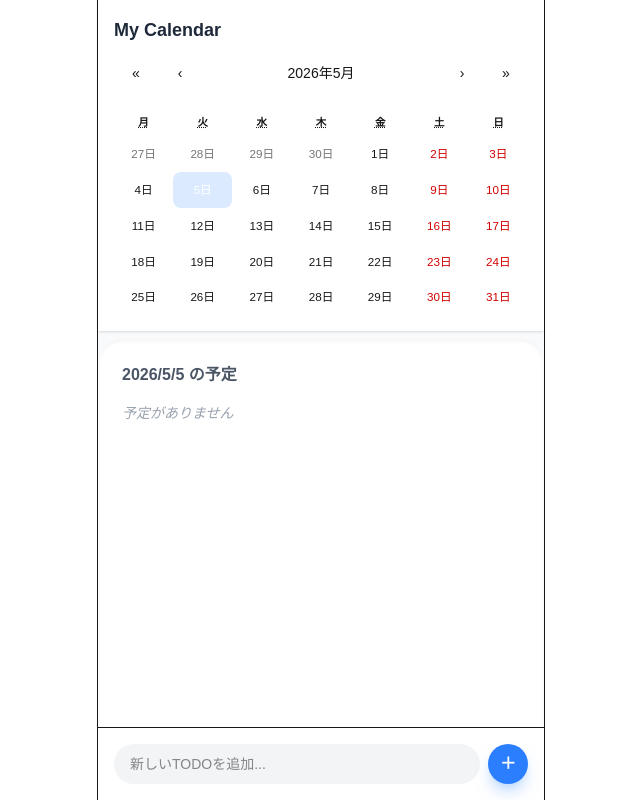
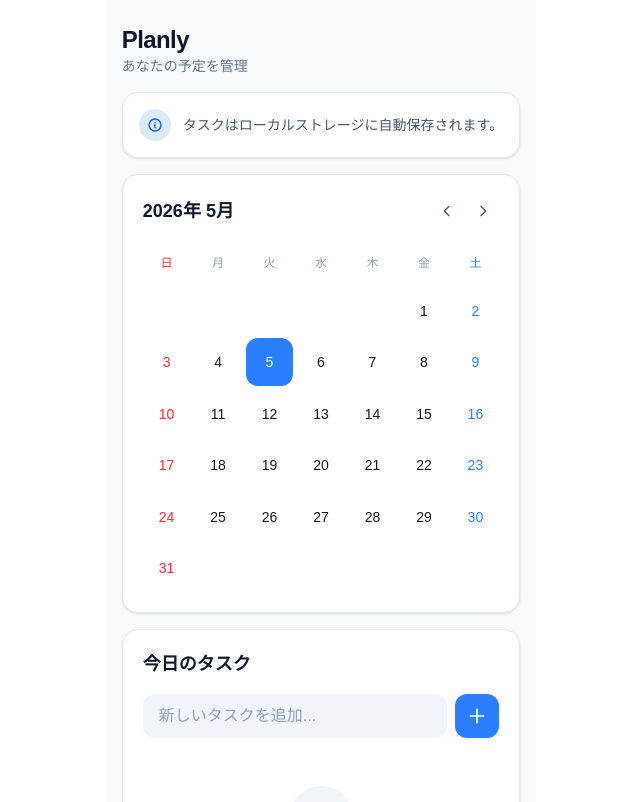
Before and after one commit to Karappo-null/calendar-todo-app, a Next.js app: page / in a window 1280 px wide. Shown: the top 802 px of the page, without its empty margins (319-959 px from the left). Built offline with nearby package versions, Linux system fonts and the light colour scheme.

Commit message:
Next.js(React)でv0が作成

```diff
--- a/app/page.tsx
+++ b/app/page.tsx
@@ -1,125 +1,278 @@
-"use client";
-import React, { useState, useEffect } from 'react';
-import Calendar from 'react-calendar';
-import 'react-calendar/dist/Calendar.css'; // カレンダーの基本スタイル
+"use client"
 
-// 型の定義
-type Todo = { id: number; text: string; date: string; completed: boolean };
+import { useState, useEffect } from "react"
 
-export default function MobileCalendarApp() {
-  const [todos, setTodos] = useState<Todo[]>([]);
-  const [inputValue, setInputValue] = useState('');
-  const [selectedDate, setSelectedDate] = useState(new Date());
+interface Todo {
+  id: string
+  text: string
+  completed: boolean
+  date: string
+}
 
-  // 日付を文字列(YYYY-MM-DD)に変換する関数
-  const formatDate = (date: Date) => date.toISOString().split('T')[0];
+const DAYS = ["日", "月", "火", "水", "木", "金", "土"]
+const MONTHS = ["1月", "2月", "3月", "4月", "5月", "6月", "7月", "8月", "9月", "10月", "11月", "12月"]
+
+export default function Home() {
+  const [selectedDate, setSelectedDate] = useState(new Date())
+  const [currentMonth, setCurrentMonth] = useState(new Date())
+  const [todos, setTodos] = useState<Todo[]>([])
+  const [newTodo, setNewTodo] = useState("")
 
   useEffect(() => {
-    const saved = localStorage.getItem('calendar-todos');
-    if (saved) setTodos(JSON.parse(saved));
-  }, []);
+    const saved = localStorage.getItem("planly-todos")
+    if (saved) {
+      setTodos(JSON.parse(saved))
+    }
+  }, [])
 
   useEffect(() => {
-    localStorage.setItem('calendar-todos', JSON.stringify(todos));
-  }, [todos]);
+    localStorage.setItem("planly-todos", JSON.stringify(todos))
+  }, [todos])
 
-  const addTodo = () => {
-    if (!inputValue) return;
-    const newTodo: Todo = {
-      id: Date.now(),
-      text: inputValue,
-      date: formatDate(selectedDate),
-      completed: false
-    };
-    setTodos([...todos, newTodo]);
-    setInputValue('');
-  };
+  const getDateKey = (date: Date) => date.toISOString().split("T")[0]
 
-  const toggleTodo = (id: number) => {
-    setTodos(todos.map(t => t.id === id ? { ...t, completed: !t.completed } : t));
-  };
+  const getDaysInMonth = (date: Date) => {
+    const year = date.getFullYear()
+    const month = date.getMonth()
+    const firstDay = new Date(year, month, 1)
+    const lastDay = new Date(year, month + 1, 0)
+    const daysInMonth = lastDay.getDate()
+    const startingDay = firstDay.getDay()
+    const days: (Date | null)[] = []
+    for (let i = 0; i < startingDay; i++) days.push(null)
+    for (let i = 1; i <= daysInMonth; i++) days.push(new Date(year, month, i))
+    return days
+  }
 
-  const deleteTodo = (id: number) => {
-    setTodos(todos.filter(t => t.id !== id));
-  };
+  const handleAddTodo = (e: React.FormEvent) => {
+    e.preventDefault()
+    if (newTodo.trim()) {
+      const todo: Todo = {
+        id: Date.now().toString(),
+        text: newTodo.trim(),
+        completed: false,
+        date: getDateKey(selectedDate),
+      }
+      setTodos((prev) => [...prev, todo])
+      setNewTodo("")
+    }
+  }
 
-  // 選択中の日付のTODOだけを抽出
-  const filteredTodos = todos.filter(t => t.date === formatDate(selectedDate));
+  const handleToggleTodo = (id: string) => {
+    setTodos((prev) =>
+      prev.map((todo) => (todo.id === id ? { ...todo, completed: !todo.completed } : todo))
+    )
+  }
+
+  const handleDeleteTodo = (id: string) => {
+    setTodos((prev) => prev.filter((todo) => todo.id !== id))
+  }
+
+  const isToday = (date: Date) => date.toDateString() === new Date().toDateString()
+  const isSelected = (date: Date) => date.toDateString() === selectedDate.toDateString()
+
+  const todoCountByDate = todos.reduce<Record<string, number>>((acc, todo) => {
+    if (!todo.completed) acc[todo.date] = (acc[todo.date] || 0) + 1
+    return acc
+  }, {})
+
+  const filteredTodos = todos.filter((todo) => todo.date === getDateKey(selectedDate))
+  const completedCount = filteredTodos.filter((t) => t.completed).length
+  const totalCount = filteredTodos.length
+
+  const formatDate = (date: Date) => {
+    const month = date.getMonth() + 1
+    const day = date.getDate()
+    const weekday = DAYS[date.getDay()]
+    return `${month}月${day}日（${weekday}）`
+  }
+
+  const days = getDaysInMonth(currentMonth)
 
   return (
-    <div className="flex flex-col h-screen max-w-md mx-auto bg-gray-50 border-x">
-      {/* 上半分：カレンダーエリア */}
-      <div className="bg-white p-4 shadow-sm">
-        <h1 className="text-lg font-bold text-gray-800 mb-2">My Calendar</h1>
-        <div className="flex justify-center">
-          <Calendar
-            onChange={(value) => setSelectedDate(value as Date)}
-            value={selectedDate}
-            locale="ja-JP"
-            className="border-none shadow-none text-sm"
-          />
+    <main className="min-h-screen bg-slate-50 p-4 pb-8 max-w-md mx-auto">
+      <header className="pt-2 pb-4">
+        <h1 className="text-2xl font-bold text-slate-900 tracking-tight">Planly</h1>
+        <p className="text-sm text-slate-500">あなたの予定を管理</p>
+      </header>
+
+      <div className="flex flex-col gap-4">
+        {/* 保存メッセージ */}
+        <div className="bg-white rounded-2xl p-4 shadow-sm border border-slate-200">
+          <div className="flex items-center gap-3">
+            <div className="w-8 h-8 rounded-full bg-blue-100 flex items-center justify-center">
+              <svg className="w-4 h-4 text-blue-600" fill="none" stroke="currentColor" viewBox="0 0 24 24">
+                <path strokeLinecap="round" strokeLinejoin="round" strokeWidth={2} d="M13 16h-1v-4h-1m1-4h.01M21 12a9 9 0 11-18 0 9 9 0 0118 0z" />
+              </svg>
+            </div>
+            <p className="text-sm text-slate-600">タスクはローカルストレージに自動保存されます。</p>
+          </div>
         </div>
-      </div>
 
-      {/* 下半分：TODOエリア */}
-      <div className="flex-1 flex flex-col min-h-0 bg-white mt-2 rounded-t-3xl shadow-inner">
-        <div className="p-6 overflow-y-auto flex-1">
-          <h2 className="text-md font-semibold text-gray-600 mb-4">
-            {selectedDate.toLocaleDateString('ja-JP')} の予定
-          </h2>
+        {/* カレンダー */}
+        <div className="bg-white rounded-2xl p-5 shadow-sm border border-slate-200">
+          <div className="flex items-center justify-between mb-5">
+            <h2 className="text-lg font-semibold text-slate-900">
+              {currentMonth.getFullYear()}年 {MONTHS[currentMonth.getMonth()]}
+            </h2>
+            <div className="flex gap-1">
+              <button
+                onClick={() => setCurrentMonth(new Date(currentMonth.getFullYear(), currentMonth.getMonth() - 1, 1))}
+                className="h-8 w-8 rounded-full flex items-center justify-center hover:bg-slate-100 transition-colors"
+              >
+                <svg className="w-4 h-4 text-slate-600" fill="none" stroke="currentColor" viewBox="0 0 24 24">
+                  <path strokeLinecap="round" strokeLinejoin="round" strokeWidth={2} d="M15 19l-7-7 7-7" />
+                </svg>
+              </button>
+              <button
+                onClick={() => setCurrentMonth(new Date(currentMonth.getFullYear(), currentMonth.getMonth() + 1, 1))}
+                className="h-8 w-8 rounded-full flex items-center justify-center hover:bg-slate-100 transition-colors"
+              >
+                <svg className="w-4 h-4 text-slate-600" fill="none" stroke="currentColor" viewBox="0 0 24 24">
+                  <path strokeLinecap="round" strokeLinejoin="round" strokeWidth={2} d="M9 5l7 7-7 7" />
+                </svg>
+              </button>
+            </div>
+          </div>
 
-          <div className="space-y-3">
-            {filteredTodos.length === 0 && (
-              <p className="text-gray-400 text-sm italic">予定がありません</p>
-            )}
-            {filteredTodos.map(todo => (
-              <div key={todo.id} className="flex items-center justify-between p-3 bg-gray-50 rounded-xl group">
-                <div className="flex items-center gap-3">
-                  <input
-                    type="checkbox"
-                    checked={todo.completed}
-                    onChange={() => toggleTodo(todo.id)}
-                    className="w-5 h-5 rounded-full accent-blue-500"
-                  />
-                  <span className={`${todo.completed ? 'line-through text-gray-400' : 'text-gray-700'}`}>
-                    {todo.text}
-                  </span>
-                </div>
-                <button onClick={() => deleteTodo(todo.id)} className="text-red-300 hover:text-red-500 transition-colors">
-                  ✕
-                </button>
+          <div className="grid grid-cols-7 gap-1 mb-2">
+            {DAYS.map((day, index) => (
+              <div
+                key={day}
+                className={`text-center text-xs font-medium py-2 ${
+                  index === 0 ? "text-red-500" : index === 6 ? "text-blue-500" : "text-slate-400"
+                }`}
+              >
+                {day}
               </div>
             ))}
           </div>
+
+          <div className="grid grid-cols-7 gap-1">
+            {days.map((date, index) => {
+              if (!date) return <div key={`empty-${index}`} className="aspect-square" />
+              const dateKey = getDateKey(date)
+              const todoCount = todoCountByDate[dateKey] || 0
+              const dayOfWeek = date.getDay()
+
+              return (
+                <button
+                  key={date.toISOString()}
+                  onClick={() => setSelectedDate(date)}
+                  className={`aspect-square flex flex-col items-center justify-center rounded-xl text-sm font-medium transition-all relative
+                    ${isSelected(date) ? "bg-blue-500 text-white" : "hover:bg-slate-100"}
+                    ${isToday(date) && !isSelected(date) ? "ring-2 ring-blue-500 ring-inset" : ""}
+                    ${dayOfWeek === 0 && !isSelected(date) ? "text-red-500" : ""}
+                    ${dayOfWeek === 6 && !isSelected(date) ? "text-blue-500" : ""}
+                  `}
+                >
+                  <span>{date.getDate()}</span>
+                  {todoCount > 0 && (
+                    <span
+                      className={`absolute bottom-1 w-1.5 h-1.5 rounded-full ${
+                        isSelected(date) ? "bg-white" : "bg-blue-500"
+                      }`}
+                    />
+                  )}
+                </button>
+              )
+            })}
+          </div>
         </div>
 
-        {/* 入力エリア（画面下部に固定） */}
-        <div className="p-4 border-t bg-white">
-          <div className="flex gap-2">
+        {/* TODOリスト */}
+        <div className="bg-white rounded-2xl p-5 shadow-sm border border-slate-200 flex-1 flex flex-col min-h-[300px]">
+          <div className="flex items-center justify-between mb-4">
+            <div>
+              <h2 className="text-lg font-semibold text-slate-900">
+                {isToday(selectedDate) ? "今日のタスク" : formatDate(selectedDate)}
+              </h2>
+              {totalCount > 0 && (
+                <p className="text-sm text-slate-500 mt-0.5">
+                  {completedCount}/{totalCount} 完了
+                </p>
+              )}
+            </div>
+            {totalCount > 0 && (
+              <div className="h-10 w-10 rounded-full bg-slate-100 flex items-center justify-center">
+                <span className="text-sm font-semibold text-slate-900">
+                  {Math.round((completedCount / totalCount) * 100)}%
+                </span>
+              </div>
+            )}
+          </div>
+
+          <form onSubmit={handleAddTodo} className="flex gap-2 mb-4">
             <input
-              type="text"
-              placeholder="新しいTODOを追加..."
-              value={inputValue}
-              onChange={(e) => setInputValue(e.target.value)}
-              onKeyDown={(e) => e.key === 'Enter' && addTodo()}
-              className="flex-1 bg-gray-100 border-none rounded-full px-4 py-2 text-sm focus:ring-2 focus:ring-blue-400 outline-none"
+              value={newTodo}
+              onChange={(e) => setNewTodo(e.target.value)}
+              placeholder="新しいタスクを追加..."
+              className="flex-1 h-11 px-4 rounded-xl bg-slate-100 border-0 placeholder:text-slate-400 text-slate-900 outline-none focus:ring-2 focus:ring-blue-500"
             />
             <button
-              onClick={addTodo}
-              className="bg-blue-500 text-white w-10 h-10 rounded-full flex items-center justify-center font-bold shadow-lg shadow-blue-200"
+              type="submit"
+              className="h-11 w-11 rounded-xl bg-blue-500 hover:bg-blue-600 text-white flex items-center justify-center shrink-0 transition-colors"
             >
-              ＋
+              <svg className="w-5 h-5" fill="none" stroke="currentColor" viewBox="0 0 24 24">
+                <path strokeLinecap="round" strokeLinejoin="round" strokeWidth={2} d="M12 4v16m8-8H4" />
+              </svg>
             </button>
+          </form>
+
+          <div className="flex-1 overflow-y-auto space-y-2">
+            {filteredTodos.length === 0 ? (
+              <div className="flex flex-col items-center justify-center h-full text-center py-8">
+                <div className="w-16 h-16 rounded-full bg-slate-100 flex items-center justify-center mb-4">
+                  <svg className="w-8 h-8 text-slate-400" fill="none" stroke="currentColor" viewBox="0 0 24 24">
+                    <path strokeLinecap="round" strokeLinejoin="round" strokeWidth={2} d="M5 13l4 4L19 7" />
+                  </svg>
+                </div>
+                <p className="text-slate-500 text-sm">タスクがありません</p>
+                <p className="text-slate-400 text-xs mt-1">上のフォームから追加してください</p>
+              </div>
+            ) : (
+              filteredTodos.map((todo) => (
+                <div
+                  key={todo.id}
+                  className={`group flex items-center gap-3 p-3 rounded-xl transition-all ${
+                    todo.completed ? "bg-slate-50" : "bg-slate-100"
+                  }`}
+                >
+                  <button
+                    onClick={() => handleToggleTodo(todo.id)}
+                    className={`h-6 w-6 rounded-full border-2 flex items-center justify-center shrink-0 transition-all ${
+                      todo.completed
+                        ? "bg-blue-500 border-blue-500"
+                        : "border-slate-300 hover:border-blue-500"
+                    }`}
+                  >
+                    {todo.completed && (
+                      <svg className="w-3.5 h-3.5 text-white" fill="none" stroke="currentColor" viewBox="0 0 24 24">
+                        <path strokeLinecap="round" strokeLinejoin="round" strokeWidth={3} d="M5 13l4 4L19 7" />
+                      </svg>
+                    )}
+                  </button>
+                  <span
+                    className={`flex-1 text-sm transition-all ${
+                      todo.completed ? "line-through text-slate-400" : "text-slate-900"
+                    }`}
+                  >
+                    {todo.text}
+                  </span>
+                  <button
+                    onClick={() => handleDeleteTodo(todo.id)}
+                    className="h-8 w-8 rounded-full opacity-0 group-hover:opacity-100 transition-opacity text-slate-400 hover:text-red-500 hover:bg-red-50 flex items-center justify-center"
+                  >
+                    <svg className="w-4 h-4" fill="none" stroke="currentColor" viewBox="0 0 24 24">
+                      <path strokeLinecap="round" strokeLinejoin="round" strokeWidth={2} d="M19 7l-.867 12.142A2 2 0 0116.138 21H7.862a2 2 0 01-1.995-1.858L5 7m5 4v6m4-6v6m1-10V4a1 1 0 00-1-1h-4a1 1 0 00-1 1v3M4 7h16" />
+                    </svg>
+                  </button>
+                </div>
+              ))
+            )}
           </div>
         </div>
       </div>
-
-      {/* react-calendarのスタイル調整用（簡易） */}
-      <style jsx global>{`
-        .react-calendar { width: 100% !important; border: none !important; font-family: inherit; }
-        .react-calendar__tile--active { background: #3b82f6 !important; border-radius: 8px; }
-        .react-calendar__tile--now { background: #dbeafe !important; border-radius: 8px; }
-      `}</style>
-    </div>
-  );
+    </main>
+  )
 }
```
